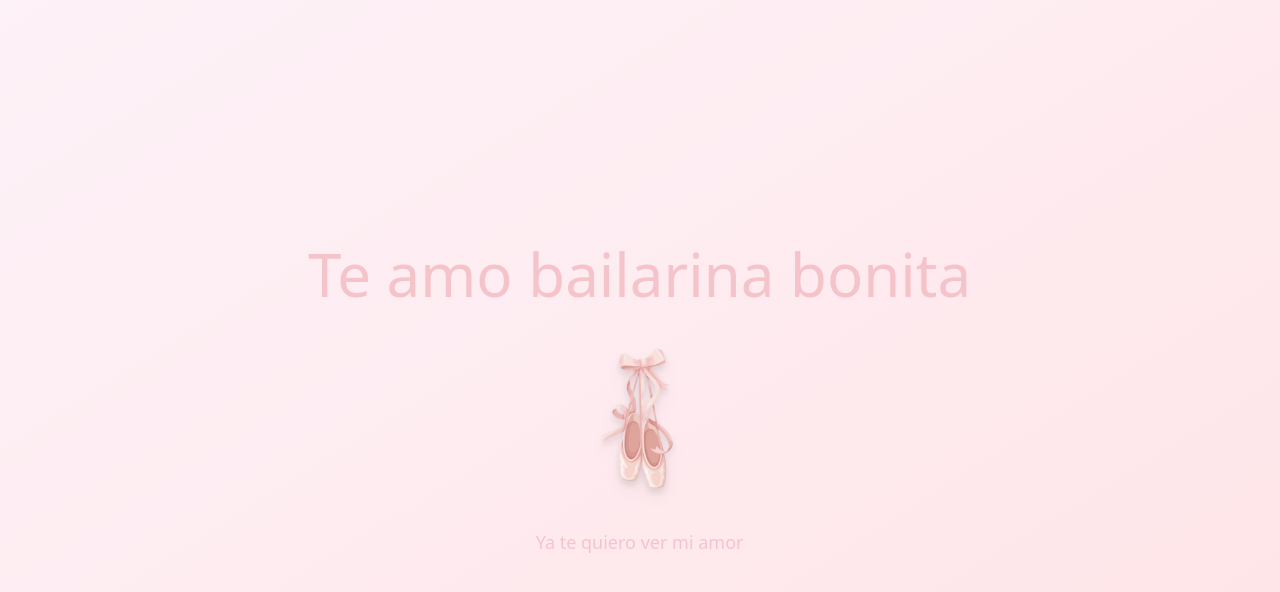
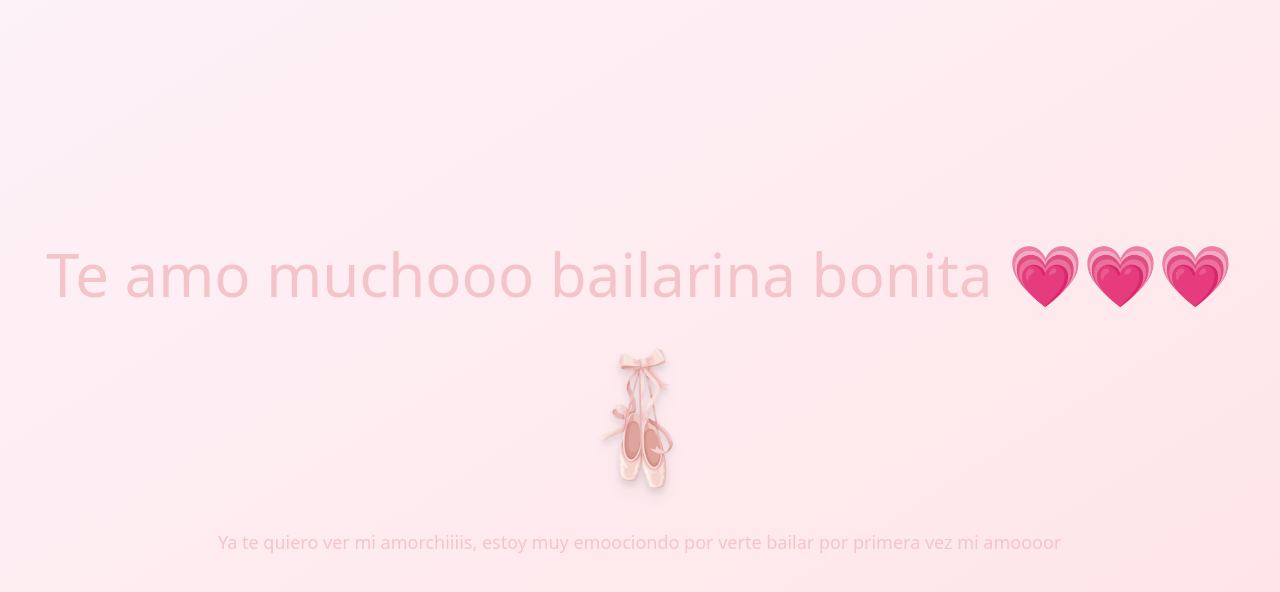
Before and after one commit to dambasilio/sophii, a React (Vite) app: page / in a window 1280 px wide. Both pictures are taken after a click on the element 640 px from the left and 400 px from the top of the page. Shown: the top 592 px of the page. Built offline with nearby package versions, Linux system fonts and the light colour scheme.

Commit message:
Update LoveMessage.tsx

```diff
--- a/src/components/LoveMessage.tsx
+++ b/src/components/LoveMessage.tsx
@@ -5,7 +5,7 @@ const LoveMessage = ({ isVisible }: { isVisible: boolean }) => {
   return (
     <div className="animate-message-appear text-center">
       <h1 className="text-4xl md:text-6xl font-bold text-[#f5c4ca] mb-8 font-light">
-        Te amo bailarina bonita
+        Te amo muchooo bailarina bonita 💗💗💗
       </h1>
 
       <div className="flex justify-center items-center">
@@ -17,7 +17,7 @@ const LoveMessage = ({ isVisible }: { isVisible: boolean }) => {
       </div>
 
       <div className="mt-8 text-[#f5c4ca] text-lg font-light">
-        Ya te quiero ver mi amor
+        Ya te quiero ver mi amorchiiiis, estoy muy emoociondo por verte bailar por primera vez mi amoooor
       </div>
     </div>
   );
```
